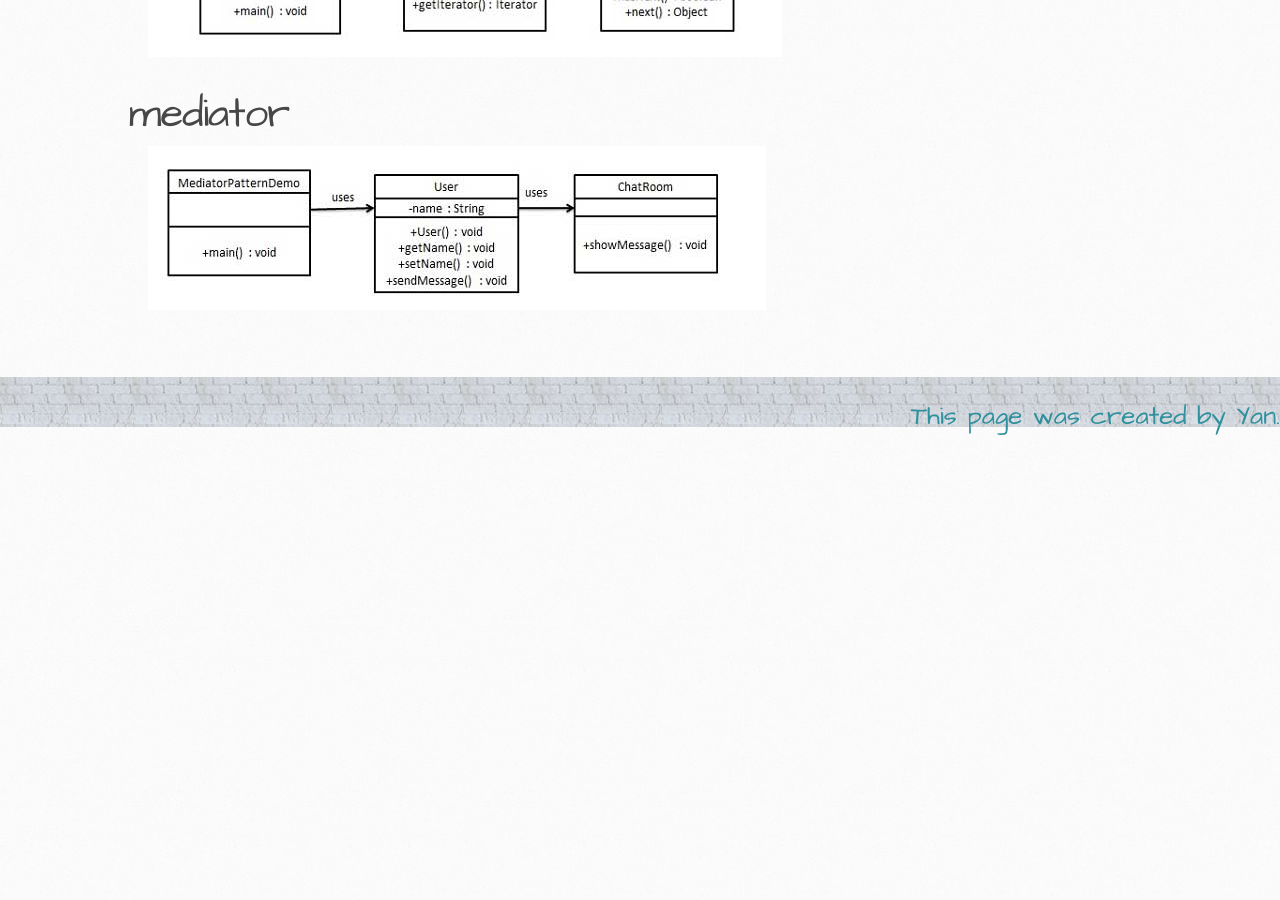
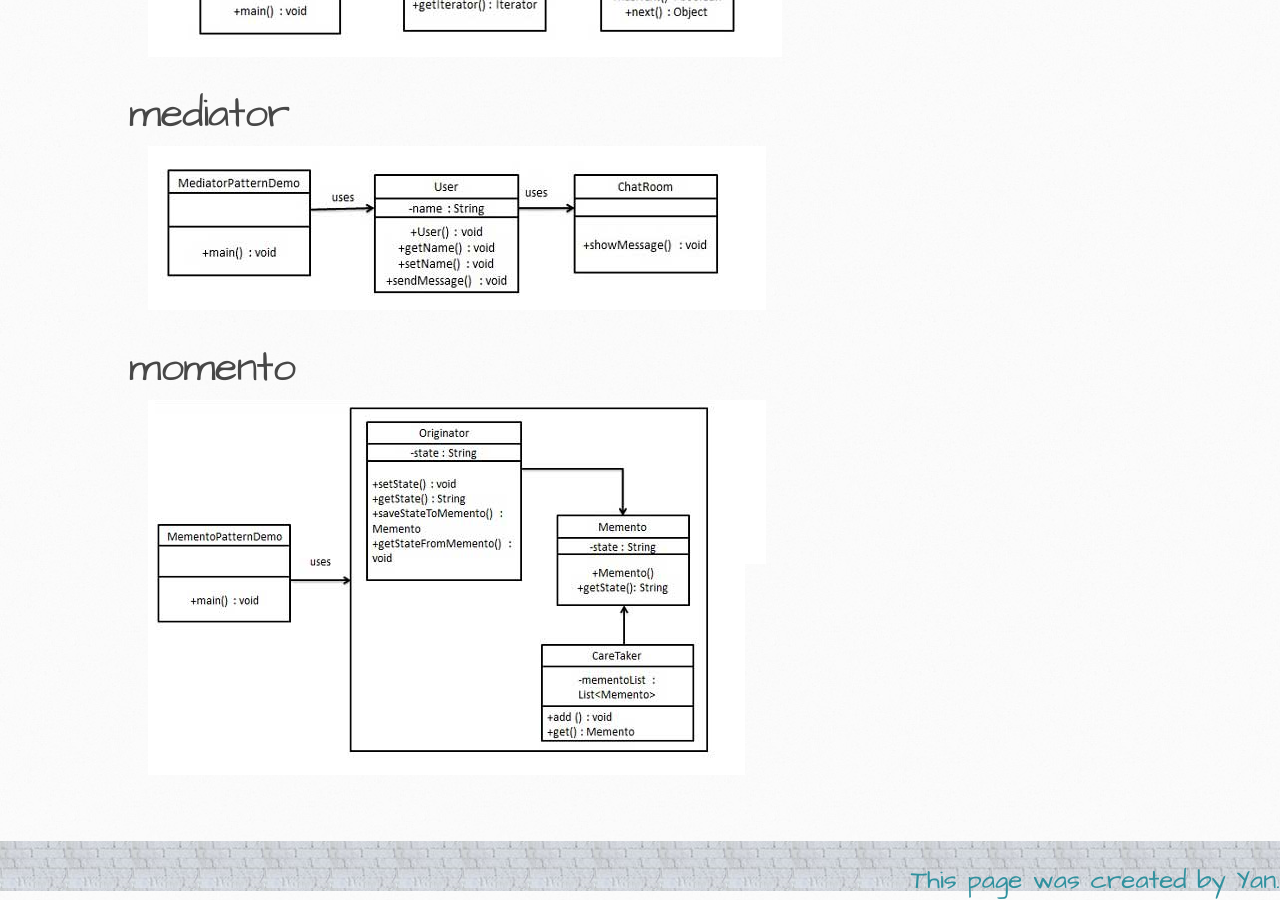
Before and after one commit to itcraftme/itcraftme, a Jekyll site: the page built from docs/it/designpattern.md, in a window 1280 px wide and 900 px high, scrolled down 10156 px. Built offline with Jekyll 4.4.1, drawn with Linux system fonts in a browser that asks for light colours; our own code applies the rules of GitHub Pages for plain Markdown files; before the commit the page ends 10592 px from its top, so only the background shows below that.

Commit message:
add momento design pattern

```diff
--- a/docs/it/designpattern.md
+++ b/docs/it/designpattern.md
@@ -41,3 +41,5 @@
 ![iterator design pattern](./images/designpattern\iterator.png)
 # mediator
 ![mediator design pattern](./images/designpattern\mediator.png)
+# momento
+![momento design pattern](./images/designpattern\momento.png)
```
Also changed, not shown: docs/it/images/designpattern/momento.png (added).
